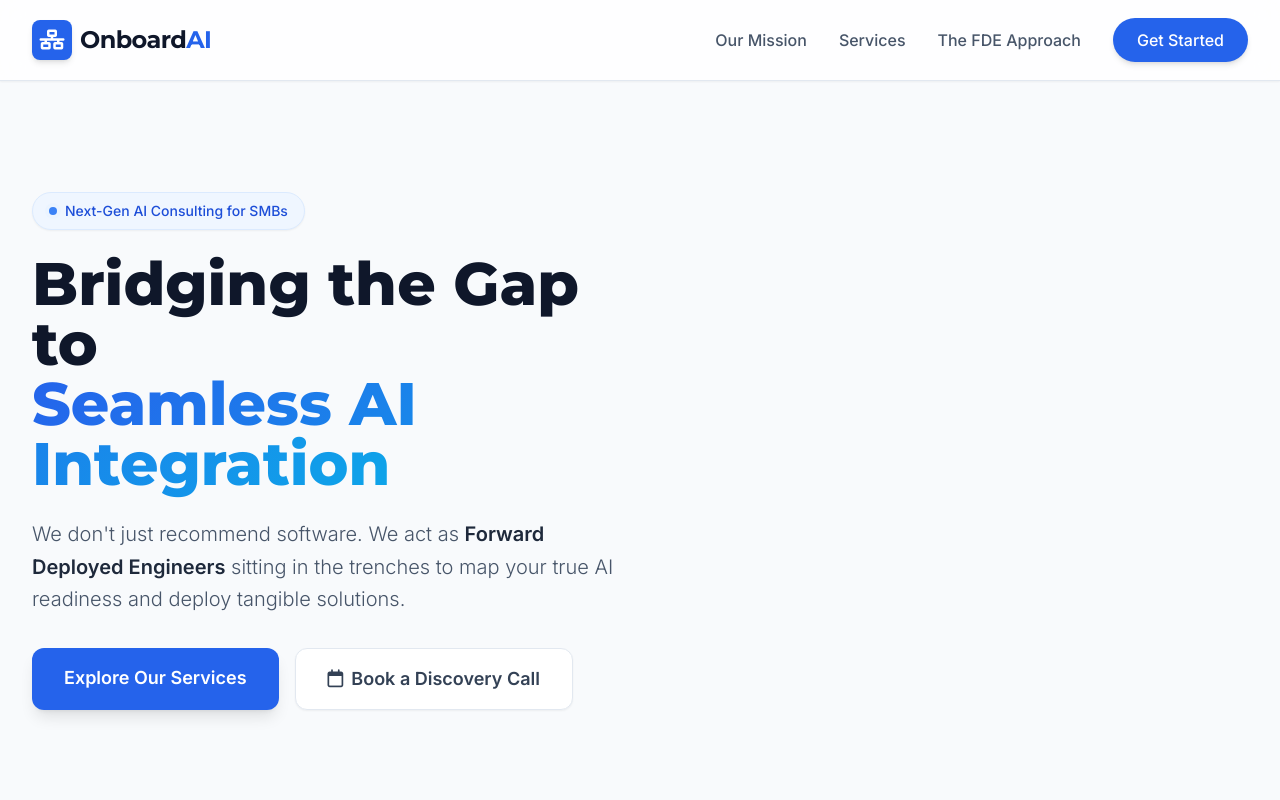
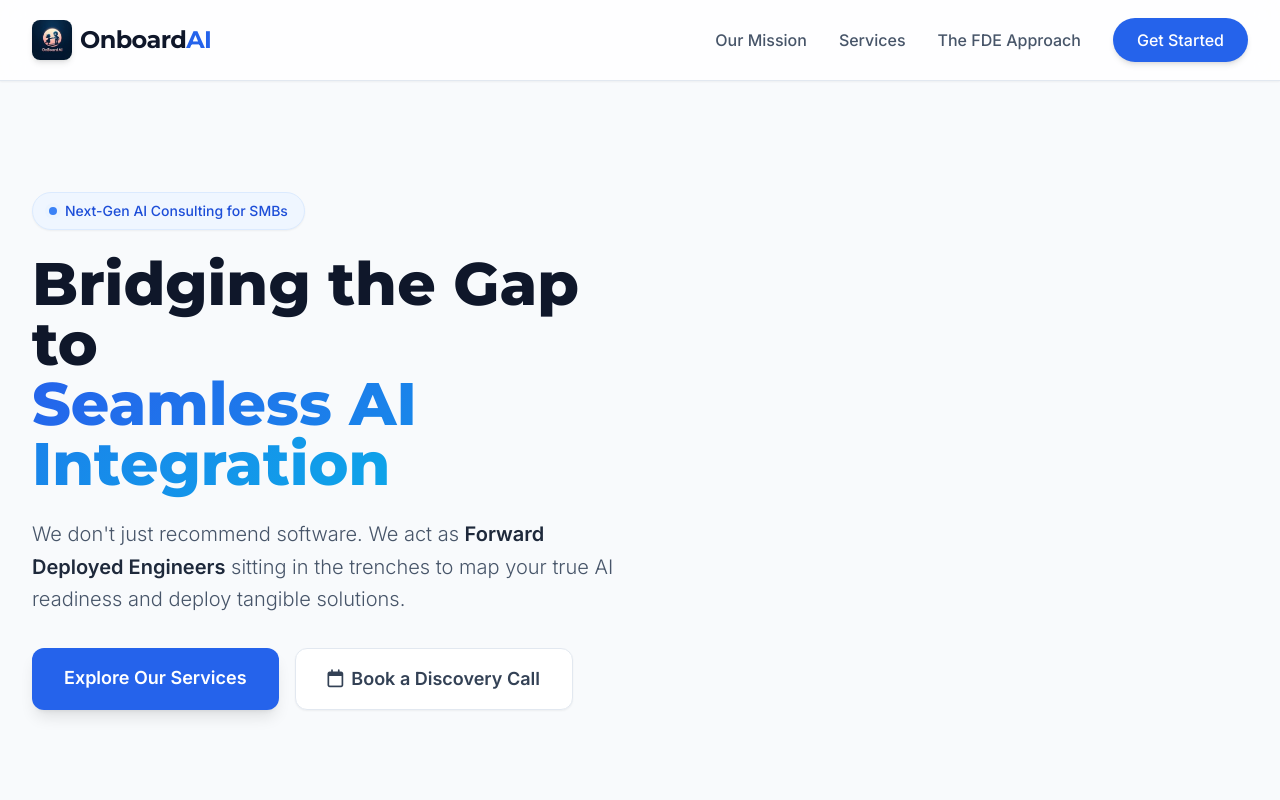
Before and after one commit to real-OnboardAI/real-onboardai.github.io, a React (Vite) app: page / in a window 1280 px wide. Shown: the top 800 px of the page. Built offline with nearby package versions, Linux system fonts and the light colour scheme.

Commit message:
Use real OnboardAI logo in navbar and footer

```diff
--- a/src/pages/Index.tsx
+++ b/src/pages/Index.tsx
@@ -42,9 +42,11 @@ const Index = () => {
         <div className="max-w-7xl mx-auto px-4 sm:px-6 lg:px-8">
           <div className="flex justify-between items-center h-20">
             <div className="flex-shrink-0 flex items-center gap-2 cursor-pointer">
-              <div className="w-10 h-10 bg-blue-600 rounded-lg flex items-center justify-center text-white font-bold text-xl shadow-md">
-                <i className="fa-solid fa-network-wired"></i>
-              </div>
+              <img
+                src="/real_onboard_ai_logo.jpeg"
+                alt="OnboardAI Logo"
+                className="w-10 h-10 rounded-lg object-cover shadow-md"
+              />
               <span className="font-heading font-bold text-2xl tracking-tight text-slate-900">
                 Onboard<span className="text-blue-600">AI</span>
               </span>
@@ -463,9 +465,11 @@ const Index = () => {
           <div className="grid grid-cols-1 md:grid-cols-4 gap-12 mb-12">
             <div className="md:col-span-2">
               <div className="flex items-center gap-2 mb-4">
-                <div className="w-8 h-8 bg-blue-600 rounded flex items-center justify-center text-white font-bold text-sm">
-                  <i className="fa-solid fa-network-wired"></i>
-                </div>
+                <img
+                  src="/real_onboard_ai_logo.jpeg"
+                  alt="OnboardAI Logo"
+                  className="w-8 h-8 rounded object-cover shadow-sm"
+                />
                 <span className="font-heading font-bold text-xl text-slate-900">
                   Onboard<span className="text-blue-600">AI</span>
                 </span>
```
Also changed, not shown: public/real_onboard_ai_logo.jpeg (added).
